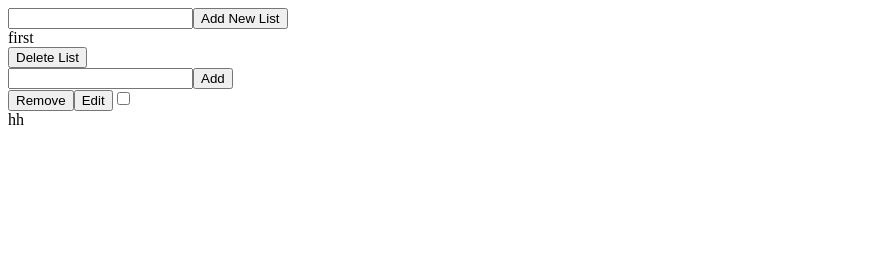
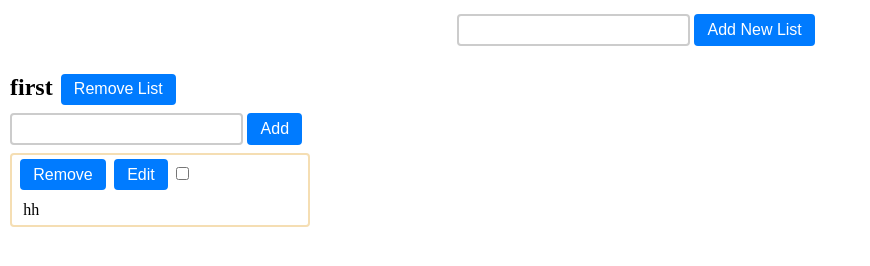
Before and after one commit to MAST1999/To-Do-Project, a plain HTML site: page index.html in a window 1280 px wide. Shown: the whole page, without its empty margins (0-870 px from the left). Drawn offline with Linux system fonts and the light colour scheme.

Commit message:
complete, but needs some more style and extra buttons

```diff
--- a/jsMVC.js
+++ b/jsMVC.js
@@ -25,6 +25,7 @@ class Model {
 
     addToDo(ListTitle, ToDoText) {
         let ToDos = this.findList(ListTitle);
+        console.log(ToDos, ListTitle);
         const newToDo = {
             id: ToDos.length,
             text: ToDoText,
@@ -37,6 +38,7 @@ class Model {
         for (let title of this.lists.keys()) {
             if (title === ListTitle) {
                 alert("Title already in use!");
+                return;
             }
         }
         const todo = prompt("Enter the first To Do : ");
@@ -97,9 +99,10 @@ class View {
         this.header = this.createNewElement("div");
         this.header.id = "header";
         // Add new title part of the header
-        this.addTitleContainer = this.createNewElement("div")
+        this.addTitleContainer = this.createNewElement("div");
         this.addTitleContainer.id = "addTitleContainer"
-        this.btnAddList = this.createNewElement("button", "btnAddList");
+        this.btnAddList = this.createNewElement("button", "marginLeft");
+        this.btnAddList.id = "btnAddList";
         this.btnAddList.type = "button";
         this.btnAddList.textContent = "Add New List";
         this.inputListTitle = this.createNewElement("input")
@@ -121,21 +124,22 @@ class View {
 
         this.title = this.createNewElement("div", "listTitle");
 
-        this.deleteList = this.createNewElement("button", "button");
-        this.deleteList.classList.add("removeList");
-        this.deleteList.textContent = "Delete List";
+        this.deleteList = this.createNewElement("button", "removeList");
+        this.deleteList.textContent = "Remove List"
         // input part of the template
+        this.containerNewToDo = this.createNewElement("div", "newToDo");
         this.newInput = this.createNewElement("input", "newInput");
         this.newInput.type = "text";
 
-        this.btnAddToDo = this.createNewElement("button", "button");
+        this.btnAddToDo = this.createNewElement("button", "btnAddToDo");
+        this.btnAddToDo.classList.add("marginLeft")
         this.btnAddToDo.textContent = "Add";
-        this.btnAddToDo.classList.add("btnAddToDo");
+        this.containerNewToDo.append(this.newInput, this.btnAddToDo)
         // to do list
         this.listContainer = this.createNewElement("div", "listContainer");
         // assemble the list
         this.headContainer.append(this.title, this.deleteList);
-        this.templateContainer.append(this.headContainer, this.newInput, this.btnAddToDo, this.listContainer);
+        this.templateContainer.append(this.headContainer, this.containerNewToDo, this.listContainer);
         // append to the main body
         this.mainBody.append(this.templateContainer);
         //append everything to wrapper all
@@ -143,6 +147,7 @@ class View {
     }
 
     createNewElement(tag, className) {
+        console.log(className);
         const element = document.createElement(tag);
         if (className) {
             element.classList.add(className);
@@ -180,6 +185,7 @@ class View {
                     const btnDelete = this.createNewElement("button", "removeDo");
                     btnDelete.textContent = "Remove";
                     const btnEdit = this.createNewElement("button", "editDo");
+                    btnEdit.classList.add("noMarginLeft");
                     btnEdit.textContent = "Edit";
                     const inputCheckBox = this.createNewElement("input", "done");
                     inputCheckBox.type = "checkbox";
@@ -188,7 +194,7 @@ class View {
                         task.classList.add("completed")
                     }
                     doContainer.append(btnDelete, btnEdit, inputCheckBox, task);
-                    tempTemplate.children[3].append(doContainer);
+                    tempTemplate.children[2].append(doContainer);
                 });
                 this.mainBody.append(tempTemplate);
             }
@@ -205,8 +211,10 @@ class View {
             event.preventDefault();
 
             const clickedButton = event.target;
-            if (clickedButton.className === "button btnAddToDo") {
-                const template = clickedButton.parentNode;
+            console.log("here");
+            if (clickedButton.className === "btnAddToDo marginLeft") {
+                const addContainer = clickedButton.parentNode;
+                const template = addContainer.parentNode;
                 if (clickedButton.previousSibling.value) {
                     handler(template.id, clickedButton.previousSibling.value);
                 }
@@ -250,7 +258,7 @@ class View {
     }
 
     bindAddList(handler) {
-        const btnAddList = this.getSingleElement(".btnAddList")
+        const btnAddList = this.getSingleElement("#btnAddList")
 
         btnAddList.addEventListener("click", event => {
             if (this.inputListTitle.value) {
@@ -265,13 +273,12 @@ class View {
 
             const btnEdit = event.target
 
-            if (btnEdit.className === "editDo") {
+            if (btnEdit.className === "editDo noMarginLeft") {
                 const ToDo = btnEdit.parentNode
                 const todo = ToDo.lastChild
                 const ToDoId = parseFloat(ToDo.id)
                 const listContainer = ToDo.parentNode
                 const ListId = listContainer.parentNode.id
-                console.log(todo.textContent);
 
                 handler(ListId, ToDoId, todo.textContent)
             }
@@ -294,7 +301,7 @@ class View {
         this.mainBody.addEventListener("click", event => {
             event.preventDefault()
 
-            if (event.target.className === "button removeList") {
+            if (event.target.className === "removeList") {
                 const parent = event.target.parentNode
                 const listId = parent.parentNode.id
 
--- a/style.css
+++ b/style.css
@@ -1,3 +1,72 @@
+/* resetting the general things and setting box-sizing */
+* {
+  margin: 0px;
+  padding: 0px;
+  box-sizing: border-box;
+}
+/* this is for when the task is complete */
 .completed {
-    text-decoration: line-through red 2px;
+  text-decoration: line-through red 2px;
 }
+/* the main flex box containing the whole app */
+#wrapperAll {
+  display: flex;
+  flex-direction: column;
+  gap: 20px;
+}
+#header {
+  margin-top: 10px;
+  align-self: center;
+}
+/* fixing the margin from the screen / setting the mainBody as a flex box */
+#mainBody {
+  margin-left: 10px;
+  gap: 10px;
+  display: flex;
+  flex-direction: row;
+  flex-wrap: wrap;
+}
+/* styling buttons */
+[type="text"],
+button {
+  display: inline-block;
+  -webkit-appearance: none;
+  padding: 0.3rem 0.7rem;
+  font-size: 1rem;
+  border: 2px solid #ccc;
+  border-radius: 4px;
+}
+
+button {
+  cursor: pointer;
+  background: #007bff;
+  color: white;
+  border: 2px solid #007bff;
+  margin: 4px 0.5rem;
+}
+.noMarginLeft {
+  margin-left: 0px;
+}
+
+.marginLeft {
+  margin-left: 4px;
+}
+/* styling inputs */
+[type="text"]:active,
+[type="text"]:focus {
+  outline: 0;
+  border: 2px solid #007bff;
+}
+.listTitle {
+  display: inline;
+  font-size: 1.5rem;
+  font-weight: bold;
+}
+.doContainer {
+  margin-top: 4px;
+  border: 2px solid wheat;
+  border-radius: 4px;
+}
+.do {
+  padding: 0.4rem 0.7rem;
+}
```
Also changed, not shown: control.js (deleted, +0 -49 lines).
